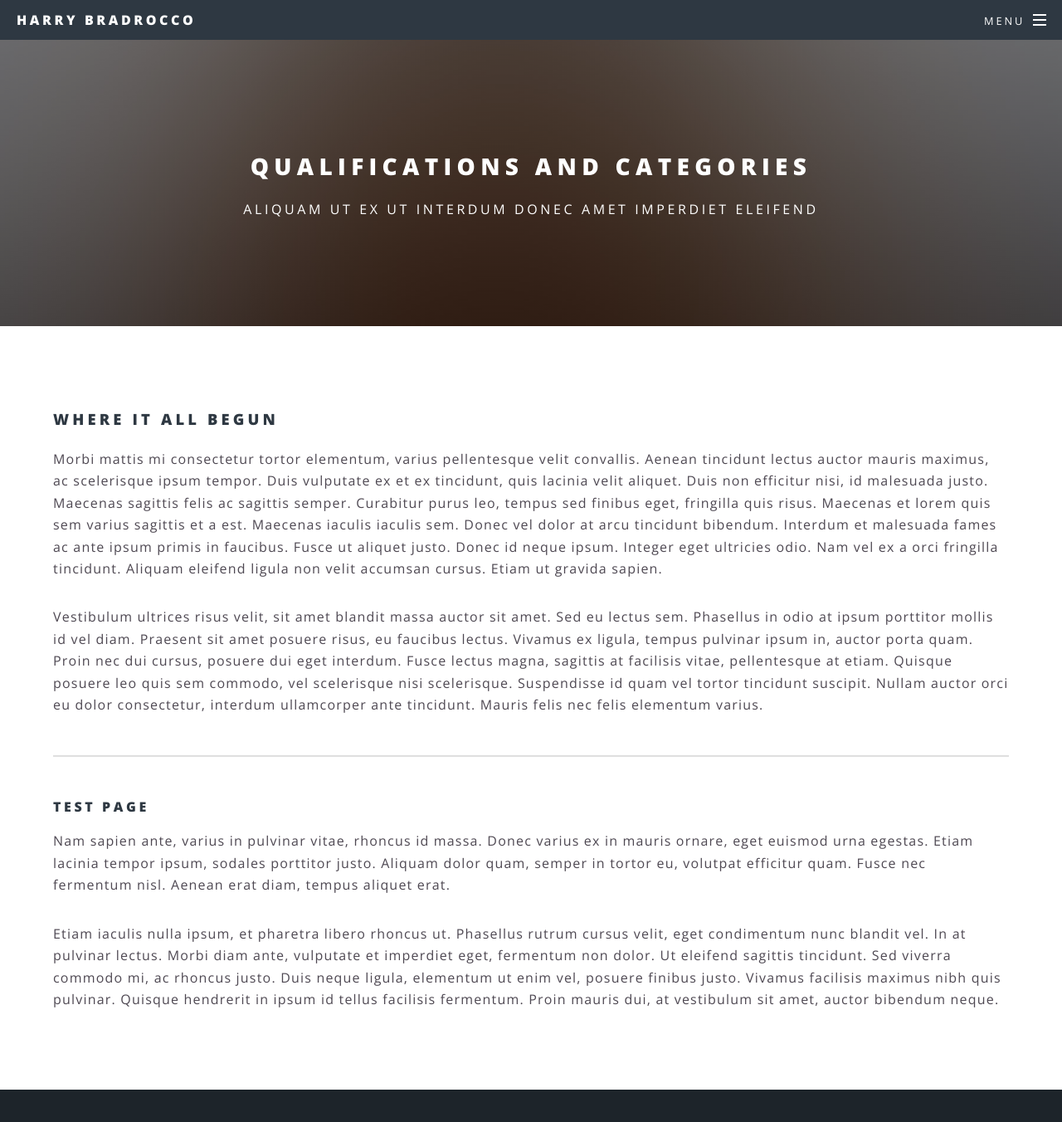
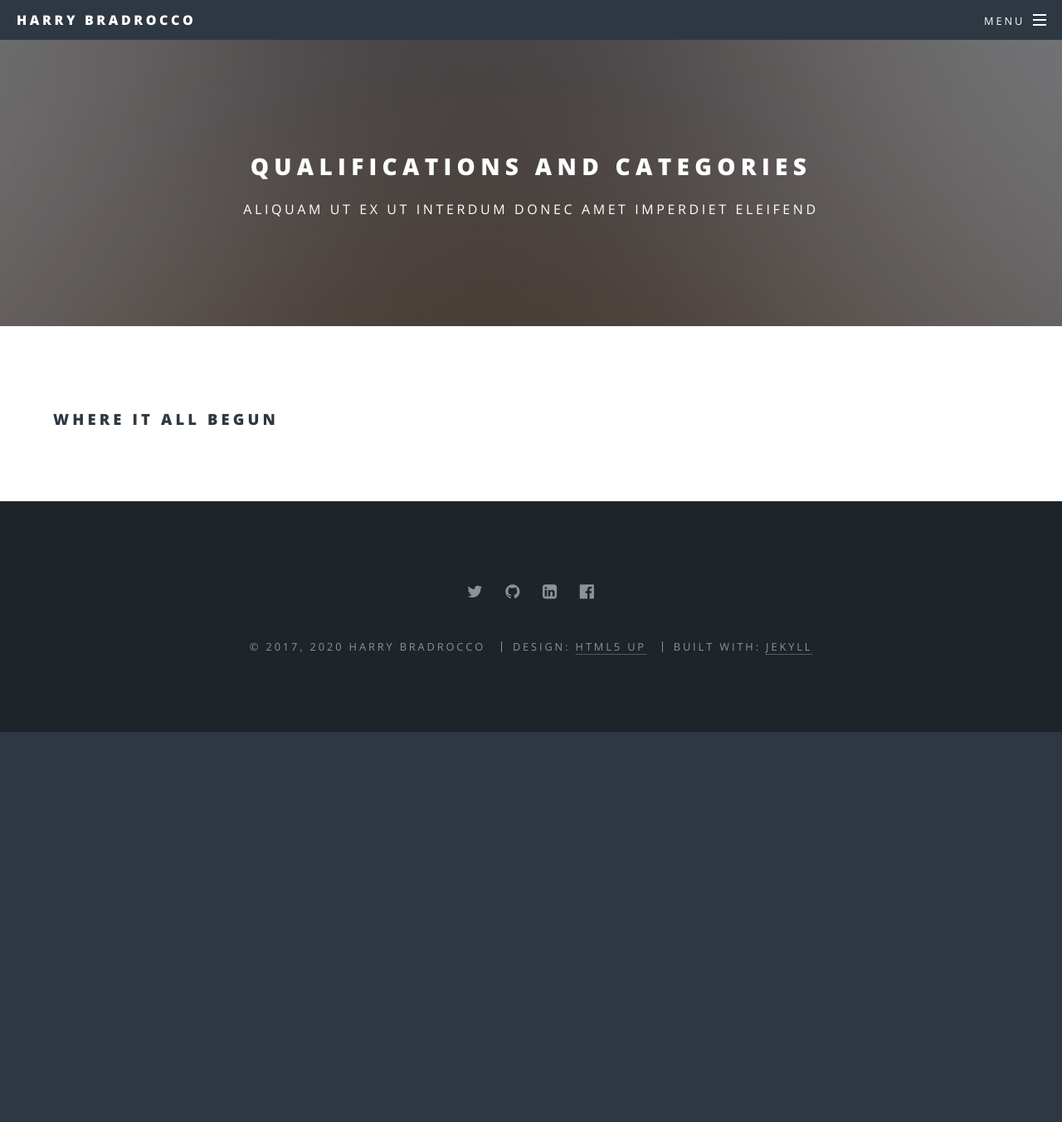
Before and after one commit to Harrybradrocco/Harrybradrocco.github.io, a Jekyll site: the page built from generic.html, in a window 1280 px wide and 1400 px high. Shown: the top 1352 px of the window at 83% size. Built offline with Jekyll 4.4.1, drawn with Linux system fonts in a browser that asks for light colours.

Commit message:
Update generic.html

```diff
--- a/generic.html
+++ b/generic.html
@@ -3,9 +3,3 @@
 title: Qualifications and Categories
 ---
 	<h3>Where it all begun</h3>
-	<p>Morbi mattis mi consectetur tortor elementum, varius pellentesque velit convallis. Aenean tincidunt lectus auctor mauris maximus, ac scelerisque ipsum tempor. Duis vulputate ex et ex tincidunt, quis lacinia velit aliquet. Duis non efficitur nisi, id malesuada justo. Maecenas sagittis felis ac sagittis semper. Curabitur purus leo, tempus sed finibus eget, fringilla quis risus. Maecenas et lorem quis sem varius sagittis et a est. Maecenas iaculis iaculis sem. Donec vel dolor at arcu tincidunt bibendum. Interdum et malesuada fames ac ante ipsum primis in faucibus. Fusce ut aliquet justo. Donec id neque ipsum. Integer eget ultricies odio. Nam vel ex a orci fringilla tincidunt. Aliquam eleifend ligula non velit accumsan cursus. Etiam ut gravida sapien.</p>
-	<p>Vestibulum ultrices risus velit, sit amet blandit massa auctor sit amet. Sed eu lectus sem. Phasellus in odio at ipsum porttitor mollis id vel diam. Praesent sit amet posuere risus, eu faucibus lectus. Vivamus ex ligula, tempus pulvinar ipsum in, auctor porta quam. Proin nec dui cursus, posuere dui eget interdum. Fusce lectus magna, sagittis at facilisis vitae, pellentesque at etiam. Quisque posuere leo quis sem commodo, vel scelerisque nisi scelerisque. Suspendisse id quam vel tortor tincidunt suscipit. Nullam auctor orci eu dolor consectetur, interdum ullamcorper ante tincidunt. Mauris felis nec felis elementum varius.</p>
-	<hr />
-	<h4>TEST PAGE</h4>
-	<p>Nam sapien ante, varius in pulvinar vitae, rhoncus id massa. Donec varius ex in mauris ornare, eget euismod urna egestas. Etiam lacinia tempor ipsum, sodales porttitor justo. Aliquam dolor quam, semper in tortor eu, volutpat efficitur quam. Fusce nec fermentum nisl. Aenean erat diam, tempus aliquet erat.</p>
-	<p>Etiam iaculis nulla ipsum, et pharetra libero rhoncus ut. Phasellus rutrum cursus velit, eget condimentum nunc blandit vel. In at pulvinar lectus. Morbi diam ante, vulputate et imperdiet eget, fermentum non dolor. Ut eleifend sagittis tincidunt. Sed viverra commodo mi, ac rhoncus justo. Duis neque ligula, elementum ut enim vel, posuere finibus justo. Vivamus facilisis maximus nibh quis pulvinar. Quisque hendrerit in ipsum id tellus facilisis fermentum. Proin mauris dui, at vestibulum sit amet, auctor bibendum neque.</p>
```
